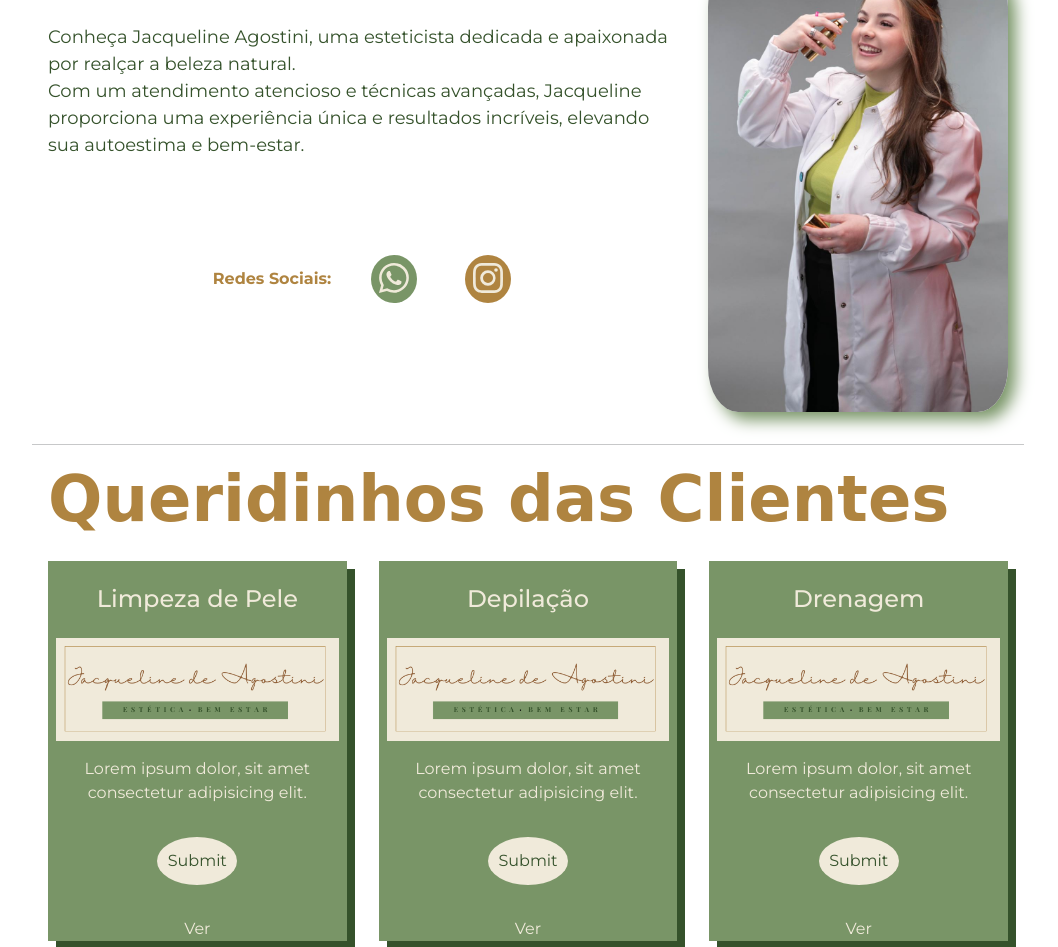
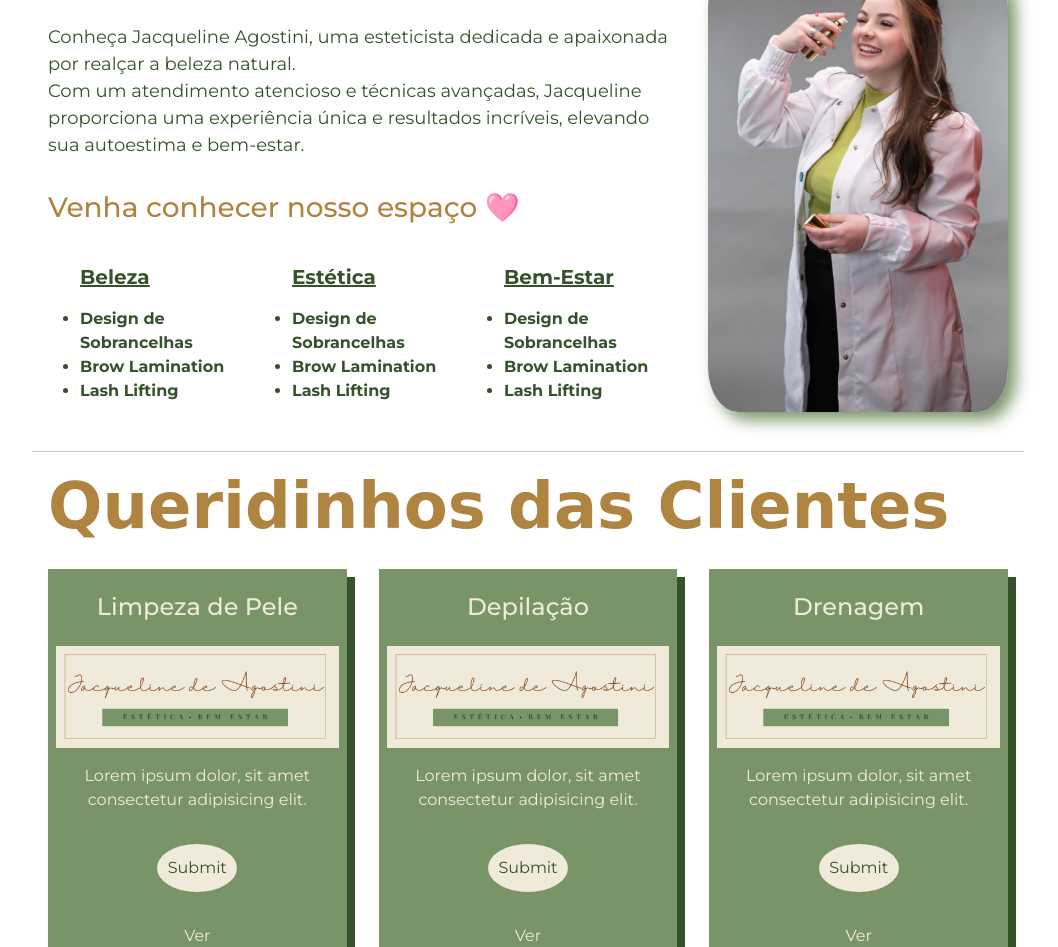
Before and after one commit to thiagofalima/projeto-tcc-mba, a Flask app: page / in a window 1280 px wide. Shown: the part 326-1273 px from the top of the page, without its empty margins (112-1170 px from the left). Run offline with Flask 3, Linux system fonts and the light colour scheme; some web fonts are replaced.

Commit message:
Meet our space feature

```diff
--- a/static/css/main.css
+++ b/static/css/main.css
@@ -81,6 +81,30 @@ body {
     font-size: 1em;
     font-weight: bold;
     color: var(--marrom-escuro)
+}
+
+.conhecer__title {
+    color: var(--marrom-escuro)
+}
+
+.container__conhecer {
+
+    margin-top: 1em;
+
+    display: flex;
+    justify-content: space-around;
+
+    color: var(--verde-escuro);
+    font-weight: bold;
+}
+
+.conhecer__items--link {
+    font-size: 1.25em;
+    color: var(--verde-escuro);
+}
+
+.primeiro {
+    margin-top: 1em;
 }
 
 .container__right--photo {
--- a/templates/home.html
+++ b/templates/home.html
@@ -19,24 +19,26 @@
         única
         e resultados incríveis, elevando sua autoestima e bem-estar.
       </p>
-      <div class="socials">
-        Redes Sociais:
-        <a href="#"
-          class="wpp__link">
-          <svg xmlns="http://www.w3.org/2000/svg" width="30" height="30" fill="currentColor" class="bi bi-whatsapp"
-            viewBox="0 0 16 16">
-            <path
-              d="M13.601 2.326A7.85 7.85 0 0 0 7.994 0C3.627 0 .068 3.558.064 7.926c0 1.399.366 2.76 1.057 3.965L0 16l4.204-1.102a7.9 7.9 0 0 0 3.79.965h.004c4.368 0 7.926-3.558 7.93-7.93A7.9 7.9 0 0 0 13.6 2.326zM7.994 14.521a6.6 6.6 0 0 1-3.356-.92l-.24-.144-2.494.654.666-2.433-.156-.251a6.56 6.56 0 0 1-1.007-3.505c0-3.626 2.957-6.584 6.591-6.584a6.56 6.56 0 0 1 4.66 1.931 6.56 6.56 0 0 1 1.928 4.66c-.004 3.639-2.961 6.592-6.592 6.592m3.615-4.934c-.197-.099-1.17-.578-1.353-.646-.182-.065-.315-.099-.445.099-.133.197-.513.646-.627.775-.114.133-.232.148-.43.05-.197-.1-.836-.308-1.592-.985-.59-.525-.985-1.175-1.103-1.372-.114-.198-.011-.304.088-.403.087-.088.197-.232.296-.346.1-.114.133-.198.198-.33.065-.134.034-.248-.015-.347-.05-.099-.445-1.076-.612-1.47-.16-.389-.323-.335-.445-.34-.114-.007-.247-.007-.38-.007a.73.73 0 0 0-.529.247c-.182.198-.691.677-.691 1.654s.71 1.916.81 2.049c.098.133 1.394 2.132 3.383 2.992.47.205.84.326 1.129.418.475.152.904.129 1.246.08.38-.058 1.171-.48 1.338-.943.164-.464.164-.86.114-.943-.049-.084-.182-.133-.38-.232" />
-          </svg>
-        </a>
 
-        <a href="https://www.instagram.com/jacquelineagostiniestetica/" class="ig__link">
-          <svg xmlns="http://www.w3.org/2000/svg" width="30" height="30" fill="currentColor" class="bi bi-instagram"
-            viewBox="0 0 16 16">
-            <path
-              d="M8 0C5.829 0 5.556.01 4.703.048 3.85.088 3.269.222 2.76.42a3.9 3.9 0 0 0-1.417.923A3.9 3.9 0 0 0 .42 2.76C.222 3.268.087 3.85.048 4.7.01 5.555 0 5.827 0 8.001c0 2.172.01 2.444.048 3.297.04.852.174 1.433.372 1.942.205.526.478.972.923 1.417.444.445.89.719 1.416.923.51.198 1.09.333 1.942.372C5.555 15.99 5.827 16 8 16s2.444-.01 3.298-.048c.851-.04 1.434-.174 1.943-.372a3.9 3.9 0 0 0 1.416-.923c.445-.445.718-.891.923-1.417.197-.509.332-1.09.372-1.942C15.99 10.445 16 10.173 16 8s-.01-2.445-.048-3.299c-.04-.851-.175-1.433-.372-1.941a3.9 3.9 0 0 0-.923-1.417A3.9 3.9 0 0 0 13.24.42c-.51-.198-1.092-.333-1.943-.372C10.443.01 10.172 0 7.998 0zm-.717 1.442h.718c2.136 0 2.389.007 3.232.046.78.035 1.204.166 1.486.275.373.145.64.319.92.599s.453.546.598.92c.11.281.24.705.275 1.485.039.843.047 1.096.047 3.231s-.008 2.389-.047 3.232c-.035.78-.166 1.203-.275 1.485a2.5 2.5 0 0 1-.599.919c-.28.28-.546.453-.92.598-.28.11-.704.24-1.485.276-.843.038-1.096.047-3.232.047s-2.39-.009-3.233-.047c-.78-.036-1.203-.166-1.485-.276a2.5 2.5 0 0 1-.92-.598 2.5 2.5 0 0 1-.6-.92c-.109-.281-.24-.705-.275-1.485-.038-.843-.046-1.096-.046-3.233s.008-2.388.046-3.231c.036-.78.166-1.204.276-1.486.145-.373.319-.64.599-.92s.546-.453.92-.598c.282-.11.705-.24 1.485-.276.738-.034 1.024-.044 2.515-.045zm4.988 1.328a.96.96 0 1 0 0 1.92.96.96 0 0 0 0-1.92m-4.27 1.122a4.109 4.109 0 1 0 0 8.217 4.109 4.109 0 0 0 0-8.217m0 1.441a2.667 2.667 0 1 1 0 5.334 2.667 2.667 0 0 1 0-5.334" />
-          </svg>
-        </a>
+      <h3 class="conhecer__title">Venha conhecer nosso espaço 🩷</h3>
+
+      <div class="container__conhecer">
+
+        <ul class="conhecer__items"><a href="{{ url_for('pages.beleza') }}" class="conhecer__items--link">Beleza </a>
+          <li class="conhecer__items--item primeiro">Design de Sobrancelhas</li>
+          <li class="conhecer__items--item">Brow Lamination</li>
+          <li class="conhecer__items--item">Lash Lifting</li>
+        </ul>
+        <ul class="conhecer__items"><a href="{{ url_for('pages.estetica') }}" class="conhecer__items--link">Estética</a>
+          <li class="conhecer__items--item primeiro">Design de Sobrancelhas</li>
+          <li class="conhecer__items--item">Brow Lamination</li>
+          <li class="conhecer__items--item">Lash Lifting</li>
+        </ul>
+        <ul class="conhecer__items"><a href="{{ url_for('pages.bem_estar') }}" class="conhecer__items--link">Bem-Estar</a>
+          <li class="conhecer__items--item primeiro">Design de Sobrancelhas</li>
+          <li class="conhecer__items--item">Brow Lamination</li>
+          <li class="conhecer__items--item">Lash Lifting</li>
+        </ul>
 
       </div>
 
--- a/templates/macros/nav.html
+++ b/templates/macros/nav.html
@@ -20,7 +20,7 @@
     {% if request.path == url_for('pages.login') or request.path == url_for('pages.register')%}
         <p></p>
     {% else %}
-    <a href="https://nam02.safelinks.protection.outlook.com/?url=https%3A%2F%2Fwa.me%2Fmessage%2FNNMMYWW7S634E1&data=05%7C02%7Cthiago.lima%40sp.senai.br%7Cddb2c6ea948f4c7125c708dd3b20797b%7C4148a6de0dd14d04a4c578e374e4f6d6%7C0%7C0%7C638731732866410503%7CUnknown%7CTWFpbGZsb3d8eyJFbXB0eU1hcGkiOnRydWUsIlYiOiIwLjAuMDAwMCIsIlAiOiJXaW4zMiIsIkFOIjoiTWFpbCIsIldUIjoyfQ%3D%3D%7C0%7C%7C%7C&sdata=bDcAXW8Br6ZUG%2FWACgEfHAZD%2BI%2BNfiHr%2FapoTf8v7Ls%3D&reserved=0"
+    <a href="#"
     class="wpp__link nav__link">
     <svg xmlns="http://www.w3.org/2000/svg" width="30" height="30" fill="currentColor" class="bi bi-whatsapp"
       viewBox="0 0 16 16">
@@ -29,7 +29,7 @@
     </svg>
   </a>
 
-  <a href="" class="ig__link nav__link">
+  <a href="https://www.instagram.com/jacquelineagostiniestetica/" class="ig__link nav__link">
     <svg xmlns="http://www.w3.org/2000/svg" width="30" height="30" fill="currentColor" class="bi bi-instagram"
       viewBox="0 0 16 16">
       <path
```
